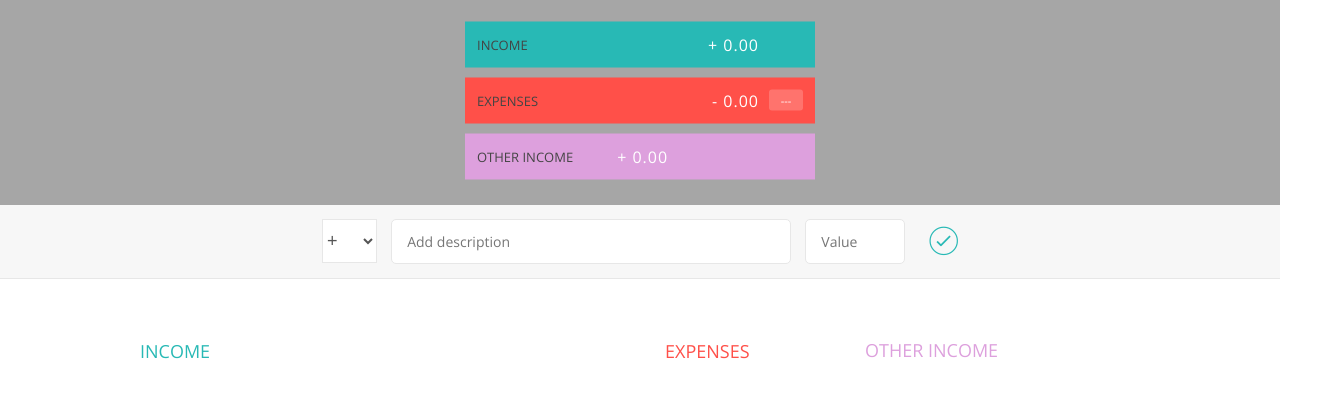
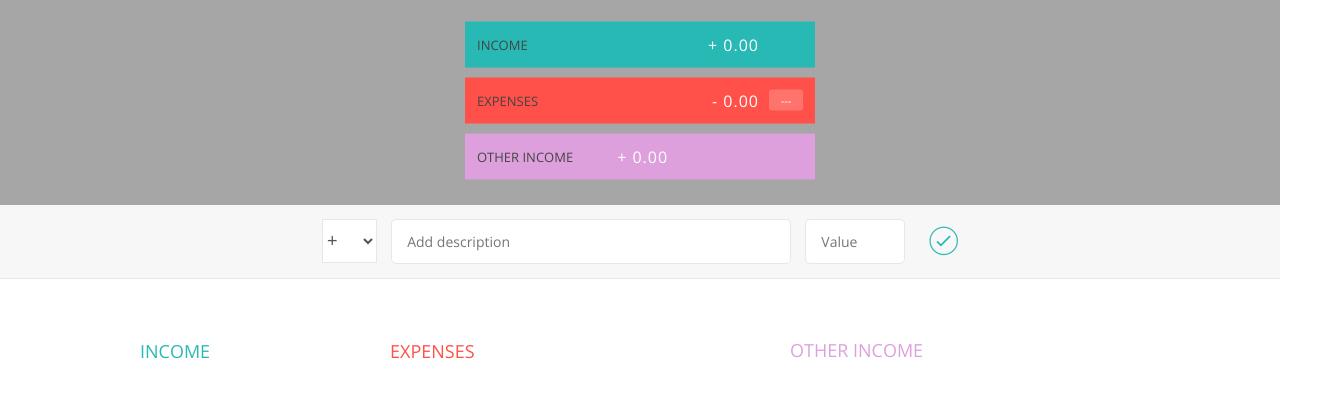
Before and after one commit to Sarah-Cashin/Budgety-win, a plain HTML site: page index.html in a window 1280 px wide. Shown: the part 115-512 px from the top of the page, 1340 px wide, since content can reach past the window. Drawn offline with nearby package versions, Linux system fonts and the light colour scheme.

Commit message:
Second commit

```diff
--- a/style.css
+++ b/style.css
@@ -229,19 +229,19 @@ body {
 
 .income {
     float: left;
-    width: 475px;
+    width: 200px;
     margin-right: 50px;
 }
 
 .expenses {
     float: left;
-    width: 475px;
+    width: 300px;
 }
 
 .otherinc {
     float: left;
-    width: 475px;
-    margin-left: 200px;
+    width: 200px;
+    margin-left: 400px;
     margin-top: -40px;
 }
 
```
